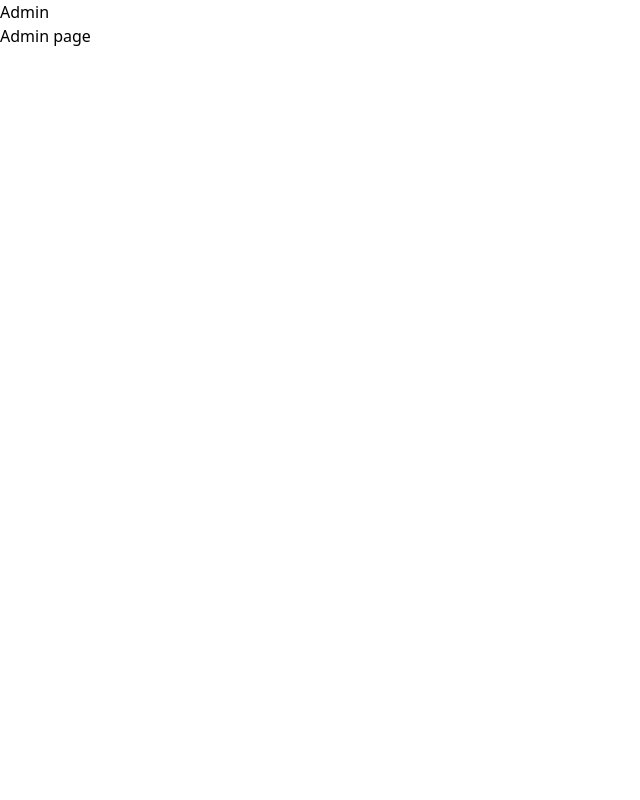
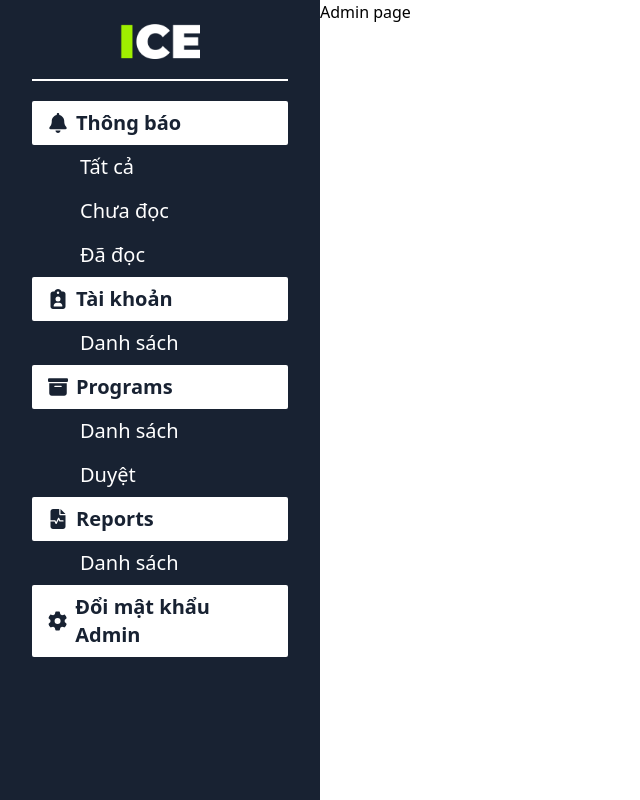
Before and after one commit to dinh-namle/ICE-INT3306-8, a React (Vite) app: page /admin in a window 1280 px wide. Shown: the whole page, without its empty margins (0-640 px from the left). Built offline with nearby package versions, Linux system fonts and the light colour scheme.

Commit message:
add AdminSideBar component and Menu component

```diff
--- /dev/null
+++ b/src/components/AdminSideBar.tsx
@@ -0,0 +1,32 @@
+import { FaBell, FaBoxArchive, FaClipboardUser, FaFileWaveform, FaGear } from 'react-icons/fa6';
+import Menu from './Menu';
+
+const itemsMenu = [
+  {title: "Thông báo", sub_title: ["Tất cả", "Chưa đọc", "Đã đọc"], icon: <FaBell />},
+  {title: "Tài khoản", sub_title: ["Danh sách"], icon: <FaClipboardUser />},
+  {title: "Programs", sub_title: ["Danh sách", "Duyệt"], icon: <FaBoxArchive />},
+  {title: "Reports", sub_title: ["Danh sách"], icon: <FaFileWaveform />},
+  {title: "Đổi mật khẩu Admin", sub_title: [""], icon: <FaGear />},
+];
+
+const AdminSideBar: React.FC = () => {
+  return (
+    <div className='flex flex-col items-center w-[320px] px-8 bg-main1-2 h-dvh'>
+      <div className='flex w-fit h-fit mt-6 mb-1'>
+        <img className='w-20' src='/ICE.png' alt='logo' />
+      </div>
+      <div className='flex flex-row w-full'>
+        <hr className='border-t-2 border-white w-full my-4' />
+      </div>
+      <div className='flex flex-col mt-1 w-full'>
+        <ul className='w-full'>
+          {itemsMenu.map((item, index) => (
+            <Menu key={index} title={item.title} sub_title={item.sub_title} icon={item.icon}/>
+          ))}
+        </ul>
+      </div>
+    </div>
+  )
+}
+
+export default AdminSideBar
--- /dev/null
+++ b/src/components/Menu.tsx
@@ -0,0 +1,30 @@
+import React from "react";
+
+interface MenuProps {
+  title: string;
+  sub_title: string[];
+  icon: React.ReactNode;
+}
+
+const Menu:React.FC<MenuProps> = ({title, sub_title, icon}) => {
+  return <li className="w-full">
+            <li className='w-full'>
+              <a className='bg-white w-full flex flex-row items-center text-left text-main1-2 rounded-sm font-sans font-bold px-4 py-2 text-xl' href='#'>
+              {icon}
+              <span className="ml-2">{title}</span>
+              </a>
+            </li>
+            <li className='w-full'>
+              <ul className='w-full'>
+                {sub_title.map((sub, index) => (
+                  <li key={index} className='w-full'>
+                    <a className='w-full flex flex-row items-center font-light font-sans text-xl text-white ml-8 px-4 py-2 text-left' href='#'>
+                      {sub}
+                    </a>
+                  </li>
+                ))}
+              </ul>
+            </li>
+          </li>;
+}
+export default Menu;
--- a/src/components/SideBar.tsx
+++ b/src/components/SideBar.tsx
@@ -20,6 +20,7 @@ const SideBar: React.FC = () => {
   return (
     <div style={sidebarStyle} className="flex flex-col bg-main1-1 h-dvh w-[60px] items-center">
       <img src="/ICE.png" alt="logo_ice" className="h-[18px] object-contain my-8"/>
+      <div className="flex flex-col w-full">
         <Link className={`py-4 ${location.pathname ==="/programs"? "bg-main2-1" : "bg-main1-1"} bg-main2-1 w-full flex flex-col items-center`} to={"/programs"}>
           <FiTarget className="stroke-white size-6" />
         </Link>
@@ -32,9 +33,13 @@ const SideBar: React.FC = () => {
         <Link className={`py-4 ${location.pathname ==="/inbox"? "bg-main2-1" : "bg-main1-1"} w-full flex flex-col items-center`} to={"#"}>
           <IoMail className="fill-white size-6" />
         </Link>
+      </div>
+
+      <div className="flex flex-col w-full">
         <Link className={`py-4 ${location.pathname ==="/user"? "bg-main2-1" : "bg-main1-1"} w-full flex flex-col items-center`} to={"#"}>
           <FaUserCircle className="fill-white size-6" />
         </Link>
+      </div>
     </div>
   );
 }
--- a/src/components/index.ts
+++ b/src/components/index.ts
@@ -1,3 +1,5 @@
 export {default as Header} from './Header';
 export {default as Footer} from './Footer';
-export {default as Sidebar} from './SideBar' // Ensure './Sidebar' exists and is correctly named
+export {default as Sidebar} from './SideBar';
+export {default as AdminSidebar} from './AdminSideBar';
+export {default as Menu} from './Menu';
--- a/src/layouts/AdminLayout.tsx
+++ b/src/layouts/AdminLayout.tsx
@@ -1,11 +1,10 @@
-//TODO Lam layout cho admin
-
 import { Outlet } from "react-router-dom";
+import AdminSideBar from "../components/AdminSideBar";
 
 function AdminLayout(){
   return(
-    <div>
-      Admin
+    <div className="flex flex-row">
+      <AdminSideBar/>
       <Outlet/>
     </div>
   );
--- /dev/null
+++ b/src/pages/Admin/index.ts
@@ -0,0 +1 @@
+export {default as Admin} from "./Admin"
--- /dev/null
+++ b/src/pages/Auth/Login.tsx
@@ -0,0 +1,8 @@
+const Login:React.FC = () => {
+  return (
+    <div>
+      <h1>Login</h1>
+    </div>
+  );
+}
+export default Login;
--- /dev/null
+++ b/src/pages/Auth/index.ts
@@ -0,0 +1 @@
+export {default as Login} from "./Login"
--- a/src/pages/index.ts
+++ b/src/pages/index.ts
@@ -1,4 +1,5 @@
+export * from "./Admin"
+export * from "./Auth"
 export {default as Home} from "./Home"
-export {default as Admin} from "./Admin"
 export {default as Programs} from "./Programs"
 export {default as LeaderBoard} from "./LeaderBoard"
```
Also changed, not shown: src/pages/Admin/Admin.tsx (renamed from src/pages/Admin.tsx). Lines whose indentation alone changed are shown as unchanged.
